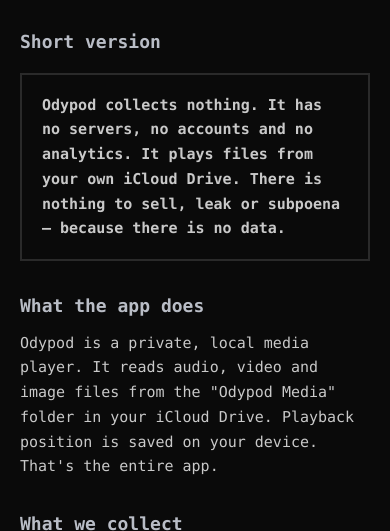
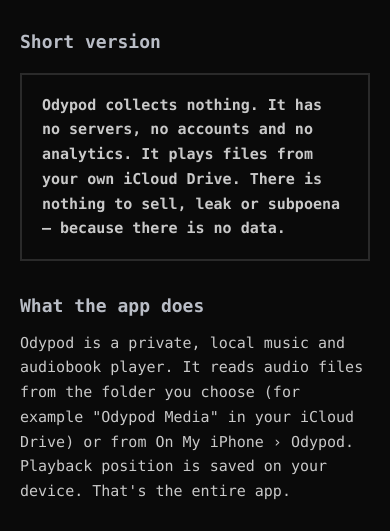
Before and after one commit to antoineweb/landing-pages, a plain HTML site: page odypod/privacy.html in a window 390 px wide. Shown: the part 304-835 px from the top of the page. Drawn offline with Linux system fonts and the light colour scheme.

Commit message:
odypod privacy: audio only, folder chosen by the user or On My iPhone
Co-Authored-By: Claude Opus 5.5 <noreply@anthropic.com>

```diff
--- a/odypod/privacy.html
+++ b/odypod/privacy.html
@@ -36,7 +36,7 @@ ul{padding-left:22px}
 <div class="box"><p><strong>Odypod collects nothing. It has no servers, no accounts and no analytics. It plays files from your own iCloud Drive. There is nothing to sell, leak or subpoena — because there is no data.</strong></p></div>
 
 <h2>What the app does</h2>
-<p>Odypod is a private, local media player. It reads audio, video and image files from the "Odypod Media" folder in your iCloud Drive. Playback position is saved on your device. That's the entire app.</p>
+<p>Odypod is a private, local music and audiobook player. It reads audio files from the folder you choose (for example "Odypod Media" in your iCloud Drive) or from On My iPhone › Odypod. Playback position is saved on your device. That's the entire app.</p>
 
 <h2>What we collect</h2>
 <p><strong>Nothing.</strong> The app contains no tracking, no advertising, no analytics SDKs, and makes no network requests except reading your own iCloud Drive. It has no user accounts. We — the developer — cannot see, access, or receive any of your data.</p>
```
